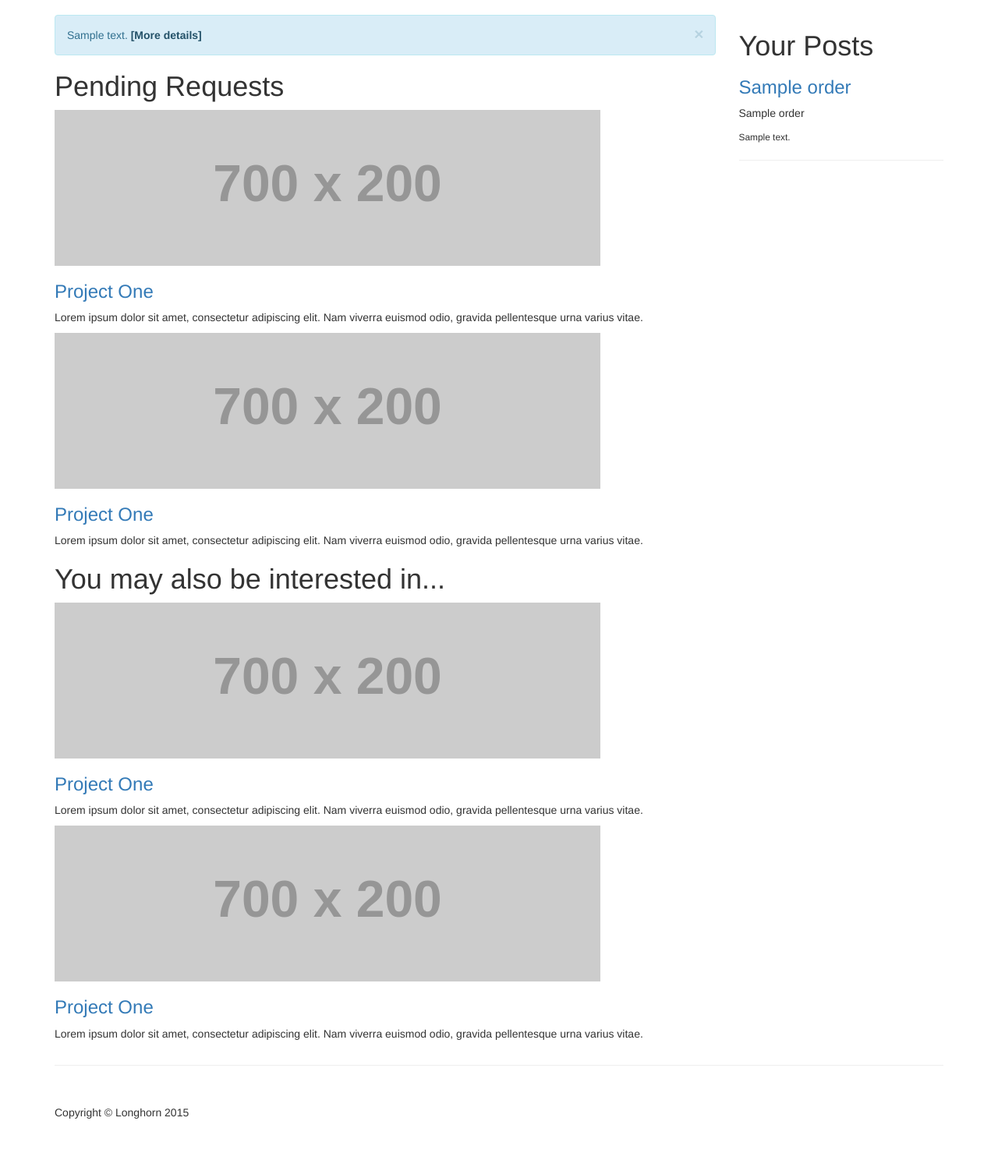
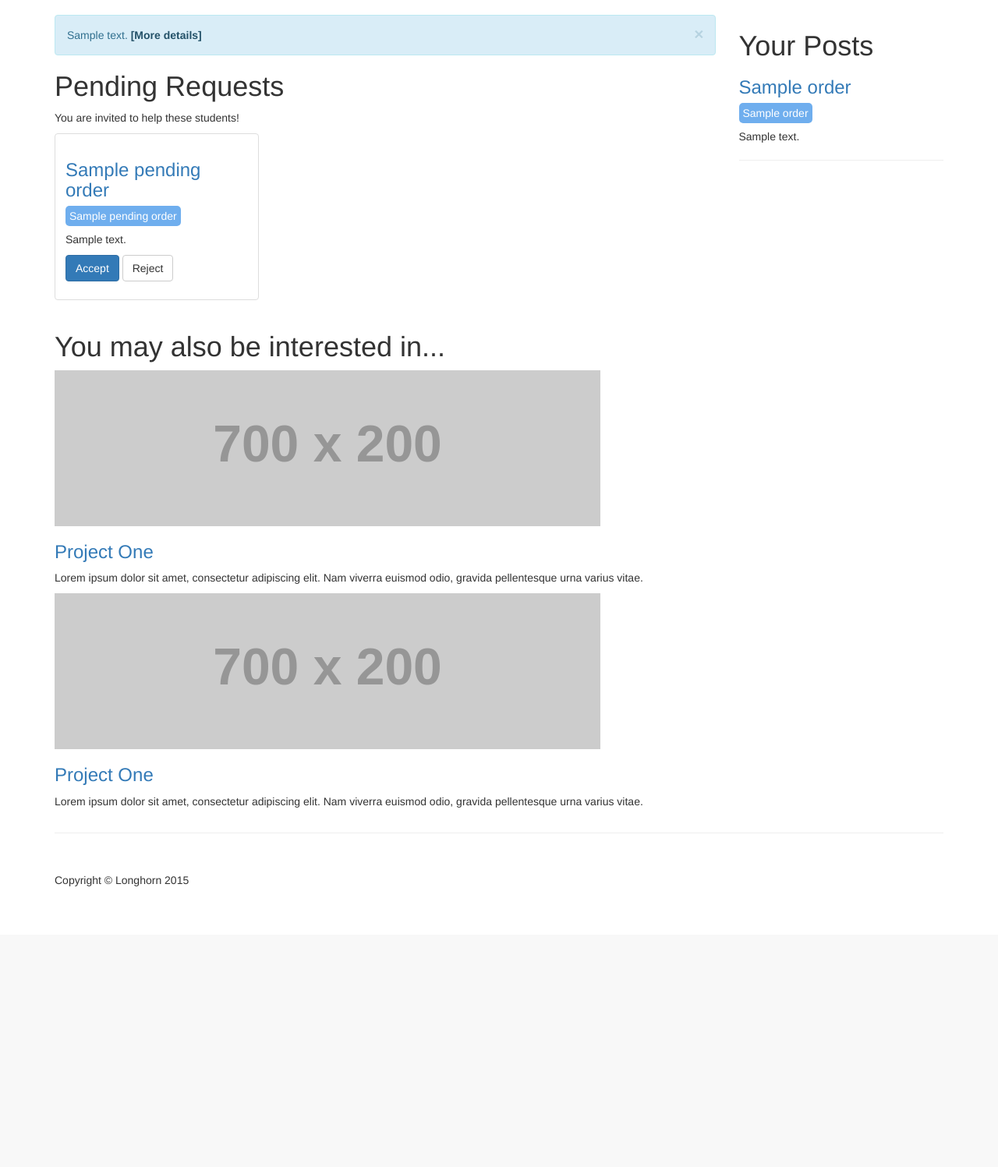
Before and after one commit to acatinfd/longhorntutor, a Python web app: template templates/home.html in a window 1280 px wide. Shown: the part 51-1548 px from the top of the page at 78% size. After the commit the page ends 1188 px from the top, so only its background shows below. Run offline with Jinja, Linux system fonts and the light colour scheme; the template is opened without the code that fills it: most values are stand-ins (such as "Sample title", 1, 10 or a date in 2020); grey boxes labelled with a size stand in for pictures from a placeholder-image service; some libraries are stand-ins or nearby versions.

Commit message:
Accept invitation and reject invitation

```diff
--- a/handlers/api/AcceptInvite.py
+++ b/handlers/api/AcceptInvite.py
@@ -13,7 +13,7 @@ class AcceptInvite(webapp2.RequestHandler):
             self.response.write(json.dumps({'status_code': -1}))
             return
         else:
-            order.order_status = 2 #accept to be a candidate
+            order.status_code = 2 #accept to be a candidate
             order.put()
             #TODO: create Notify
             self.response.write(json.dumps({'status_code': 0}))
--- a/handlers/api/AcceptTutor.py
+++ b/handlers/api/AcceptTutor.py
@@ -13,7 +13,7 @@ class AcceptTutor(webapp2.RequestHandler):
             self.response.write(json.dumps({'status_code': -1}))
             return
         else:
-            order.order_status = 3 #accept the tutor
+            order.status_code = 3 #accept the tutor
             order.put()
             #TODO: create Notify
             self.response.write(json.dumps({'status_code': 0}))
--- a/handlers/api/GetOrderInfo.py
+++ b/handlers/api/GetOrderInfo.py
@@ -15,9 +15,8 @@ class GetOrderInfo(webapp2.RequestHandler):
             status = "open"
             if (order.status_code == 0):
                 status = "close"
-
-            self.response.write(json.dumps({'status_code': 0, 'name':user.name,\
+            self.response.write(json.dumps({'status_code': 0, 'name':user.name, 'owner_id': order.owner_id, \
                 'email':user.email, 'tutor_rating':user.tutor_rating, \
                 'intro':user.intro, 'subject':order.subject, \
                 'title':order.title, 'comment':order.comment, \
-                'status_code':status}))
+                'order_id':order_id, 'status_code':status}))
--- a/handlers/api/GetPendingOrders.py
+++ b/handlers/api/GetPendingOrders.py
@@ -7,8 +7,8 @@ class GetPendingOrders(webapp2.RequestHandler):
         user_id = self.request.get('user_id')
 
         orders = OrderUser.query_by_user_id(user_id)
-        if (orders is None or len(orders) == 0):
+        if (orders is None):
             self.response.write(json.dumps({'status_code': 1}))
         else:
             pendingOrders = [{'order_id': od.order_id} for od in orders if od.status_code == 1]
-            self.response.write(json.dumps({'pending_orders': pendingOrders}))
+            self.response.write(json.dumps(pendingOrders))
--- a/templates/css/styles.css
+++ b/templates/css/styles.css
@@ -23,3 +23,21 @@ nav li button {
 #search-input {
   width: 260px;
 }
+
+.subject {
+  color: white;
+  margin: 15px auto;
+  padding: 5px;
+  -webkit-border-radius: 5px;
+  -moz-border-radius: 5px;
+  border-radius: 5px;
+  background:rgba(16,121,227,0.6);
+}
+
+.post-comment {
+  margin-top: 10px;
+}
+
+.inline {
+    display: inline-block; //Or display: inline;
+}
--- a/templates/home.html
+++ b/templates/home.html
@@ -16,24 +16,36 @@
 
       <div class="pending-requests">
         <h1>Pending Requests</h1>
-        <div>
-          <a href="#">
-              <img class="img-responsive" src="http://placehold.it/700x200" alt="">
-          </a>
-          <h3>
-              <a href="#">Project One</a>
-          </h3>
-          <p>Lorem ipsum dolor sit amet, consectetur adipiscing elit. Nam viverra euismod odio, gravida pellentesque urna varius vitae.</p>
-        </div>
-        <div>
-          <a href="#">
-              <img class="img-responsive" src="http://placehold.it/700x200" alt="">
-          </a>
-          <h3>
-              <a href="#">Project One</a>
-          </h3>
-          <p>Lorem ipsum dolor sit amet, consectetur adipiscing elit. Nam viverra euismod odio, gravida pellentesque urna varius vitae.</p>
-        </div>
+        {% if pendingOrders.length %}
+          <p>You are invited to help these students!</p>
+        {% else %}
+          <p>You have no invitation at the moment.</p>
+        {% endif %}
+        <div class="row">
+        {% for p in pendingOrders %}
+          <div class="col-sm-6 col-md-4">
+            <div class="thumbnail">
+              <div class="caption">
+                <h3><a href="/order?order_id={{p.order_id}}">{{p['title']}}</a></h3>
+                <span class="subject">{{ p['subject'] }}</span>
+                <p class="post-comment">{{ p['comment'] }}</p>
+                <p>
+                  <form class="inline" action="/api/acceptinvite" method="post">
+                    <input type="submit" class="btn btn-primary" value="Accept"></input>
+                    <input type="hidden" value="{{ user_id }}" name="user_id">
+                    <input type="hidden" value="{{ p['order_id'] }}" name="order_id">
+                  </form>
+                  <form class="inline" action="/api/deleteinvite" method="post">
+                    <input type="submit" class="btn btn-default" value="Reject"></input>
+                    <input type="hidden" value="{{ user_id }}" name="user_id">
+                    <input type="hidden" value="{{ p['order_id'] }}" name="order_id">
+                  </form>
+                </p>
+              </div>
+            </div>
+          </div>
+        {% endfor %}
+      </div>
       </div>
 
       <div class="recommend-requests">
@@ -66,8 +78,8 @@
           <h3>
               <a href="/order?order_id={{p.order_id}}">{{p.title}}</a>
           </h3>
-          <p>{{p.subject}}</p>
-          <small>{{p.comment}}</small>
+          <span class="subject">{{p.subject}}</span>
+          <p class="post-comment">{{p.comment}}</p>
           <hr/>
         </div>
       {% endfor %}
```
Also changed, not shown: handlers/MainPage.py (+16 -1 lines).
